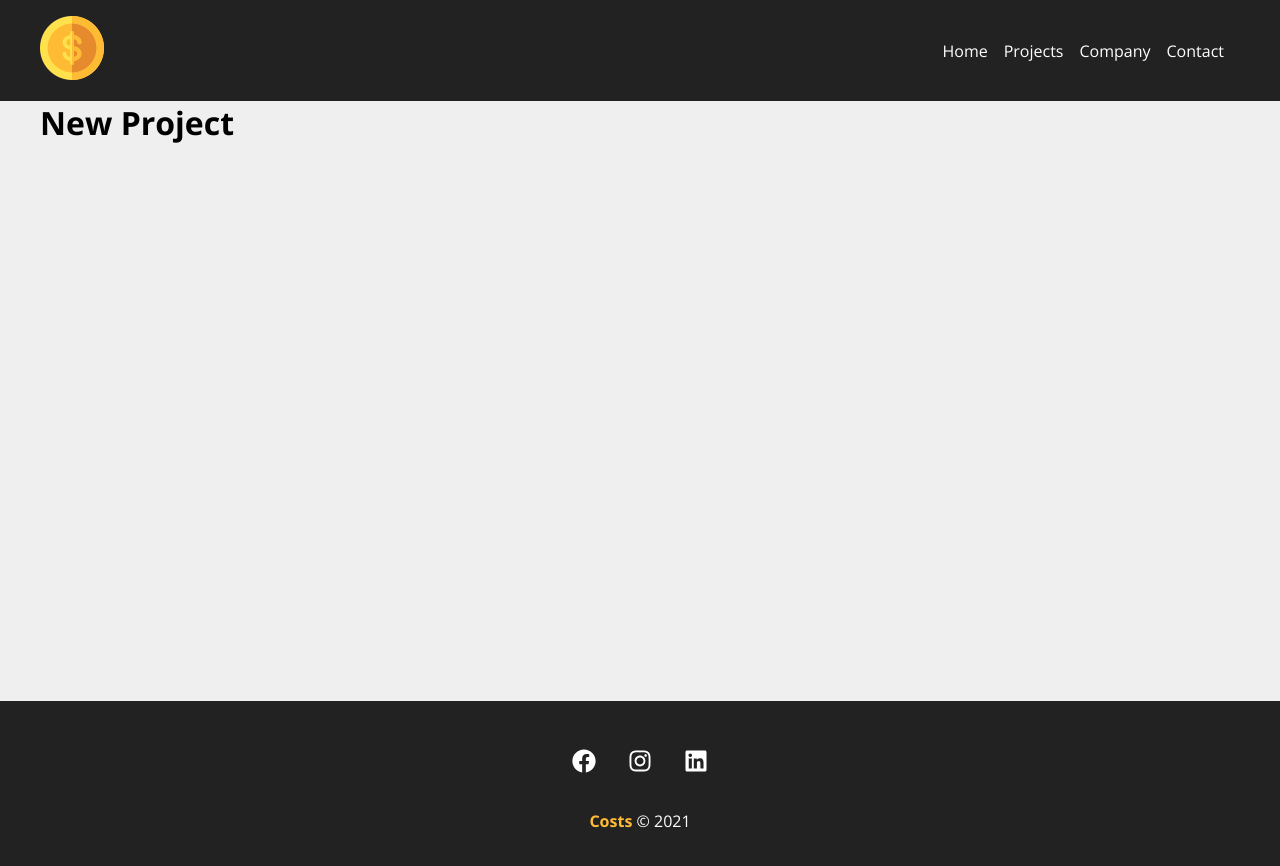
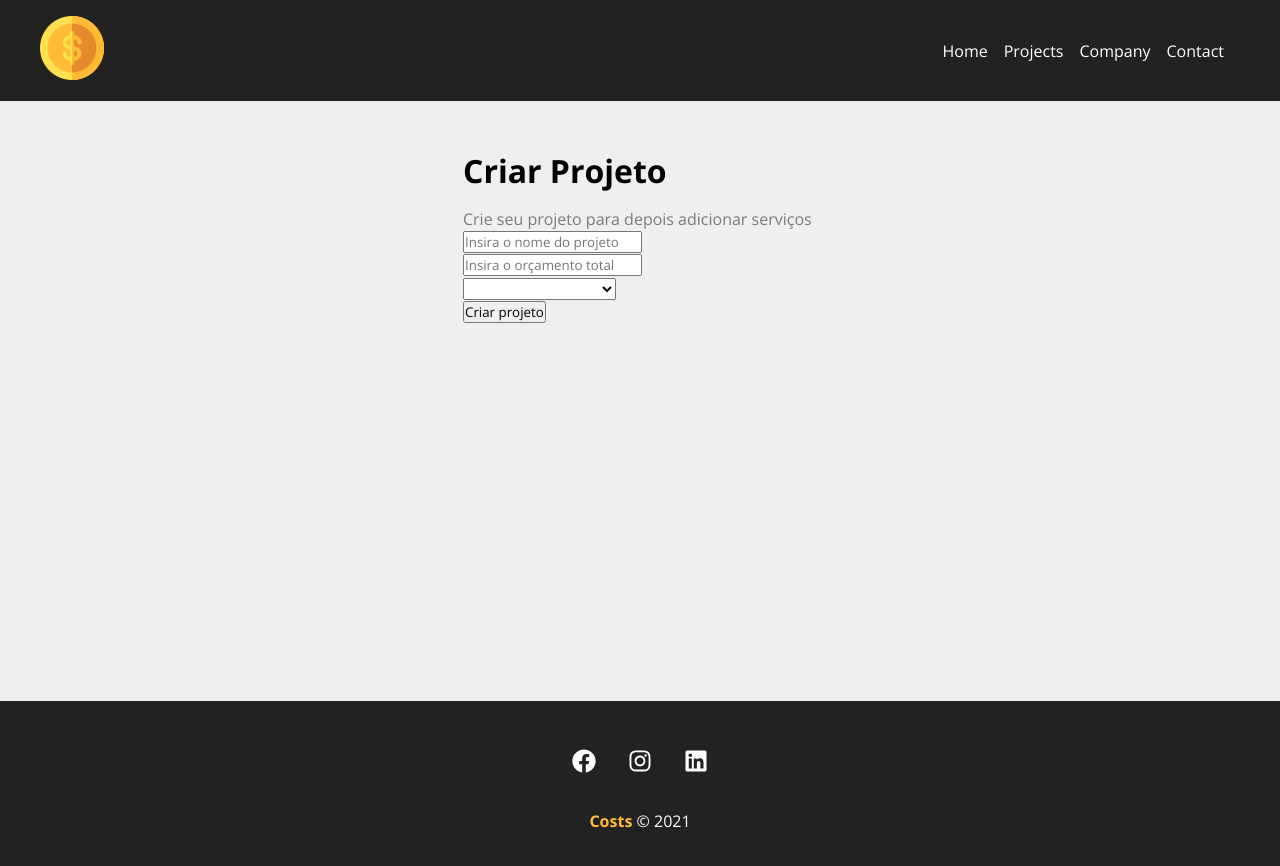
Before and after one commit to PorthoGamesBR/projeto-costs-react, a JavaScript app: page /newproject in a window 1280 px wide. Shown: the top 866 px of the page. Built offline with nearby package versions, Linux system fonts and the light colour scheme; the HTML template or start-up script is replaced by a standard one.

Commit message:
Criado new project e projectForm

```diff
--- a/src/components/pages/NewProject.js
+++ b/src/components/pages/NewProject.js
@@ -1,6 +1,13 @@
+import ProjectForm from "../project/ProjectForm"
+import styles from "./NewProject.module.css"
+
 function NewProject() {
     return (
-    <h1>New Project</h1>
+    <div className={styles.newproject_container}>
+        <h1>Criar Projeto</h1>
+        <p>Crie seu projeto para depois adicionar serviços</p>
+        <ProjectForm />
+    </div>
     )
 }
 
--- /dev/null
+++ b/src/components/pages/NewProject.module.css
@@ -0,0 +1,13 @@
+.newproject_container {
+    width: 450px;
+    margin: 0 auto;
+    padding: 3em;
+}
+
+.newproject_container h1{
+    margin-bottom: 0.5em;
+}
+
+.newproject_container p {
+    color: #7b7b7b;
+}
--- /dev/null
+++ b/src/components/project/ProjectForm.js
@@ -0,0 +1,22 @@
+function ProjectForm() {
+    return (
+    <form>
+        <div>
+            <input type="text" placeholder="Insira o nome do projeto" />
+        </div>
+        <div>
+            <input type="number" placeholder="Insira o orçamento total" />
+        </div>
+        <div>
+            <select name="category_id">
+                <option disabled> Selecione a categoria</option>
+            </select>
+        </div>
+        <div>
+            <input type="submit" value="Criar projeto" />
+        </div>
+    </form>
+    )
+}
+
+export default ProjectForm
```
